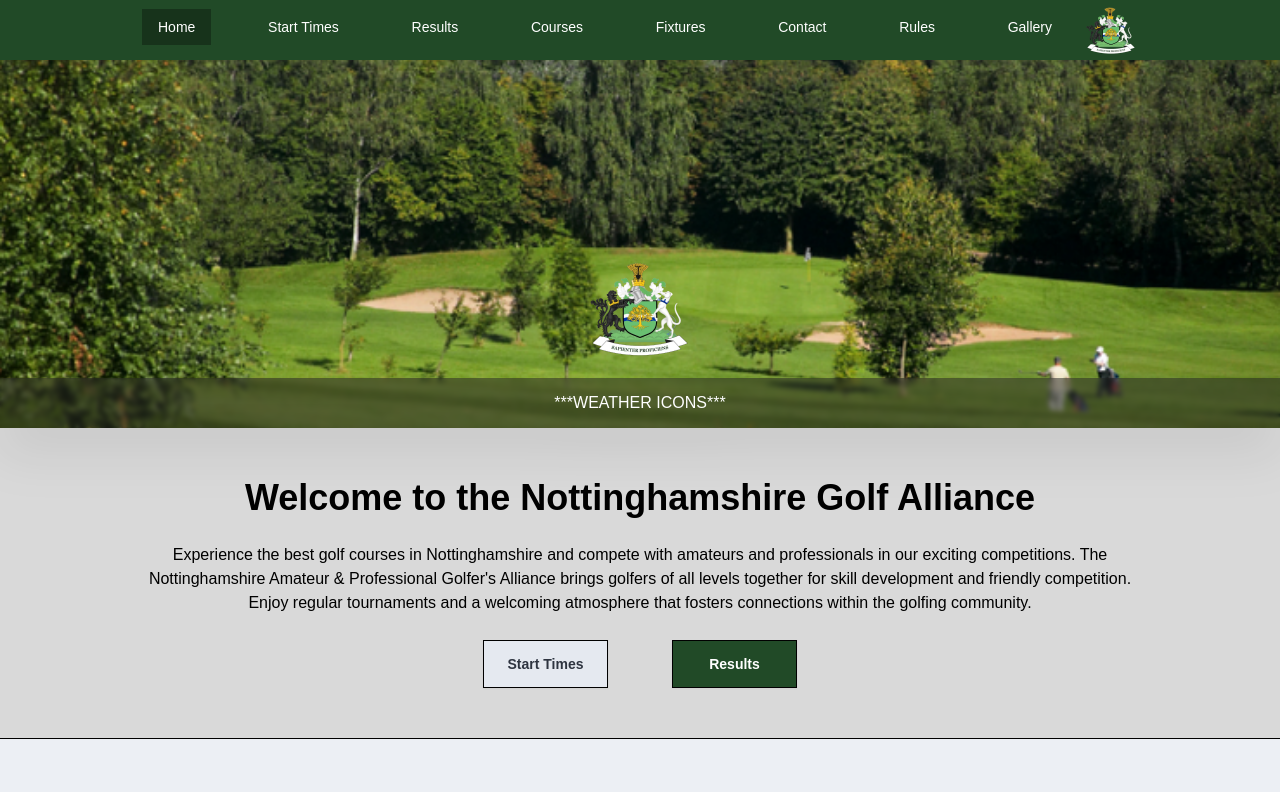
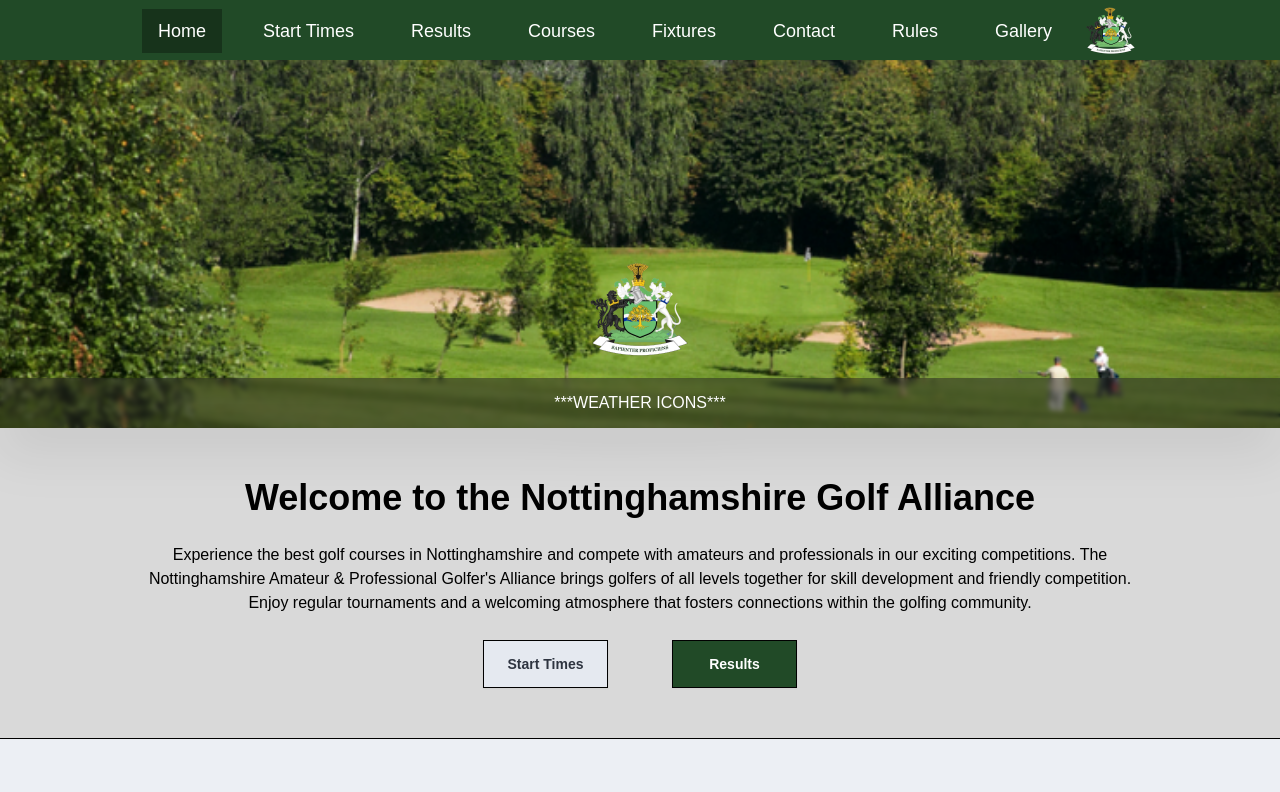
Before and after one commit to KaineBinch/NottinghamshireAlliance, a React (Vite) app: page / in a window 1280 px wide. Shown: the top 792 px of the page. Built offline with nearby package versions, Linux system fonts and the light colour scheme.

Commit message:
chore: changed navbar text size

```diff
--- a/src/components/navbar.jsx
+++ b/src/components/navbar.jsx
@@ -71,7 +71,7 @@ const Navbar = () => {
             Nottinghamshire Golf Alliance
           </div>
           <div className="hidden lg:flex h-full items-center justify-center flex-grow">
-            <ul className="h-full flex menu menu-horizontal place-content-between w-full -ml-5">
+            <ul className="h-full flex menu menu-horizontal place-content-between w-full text-lg -ml-5">
               {links.map(({ title, to }) => LinkItem(title, to, location))}
             </ul>
           </div>
```
